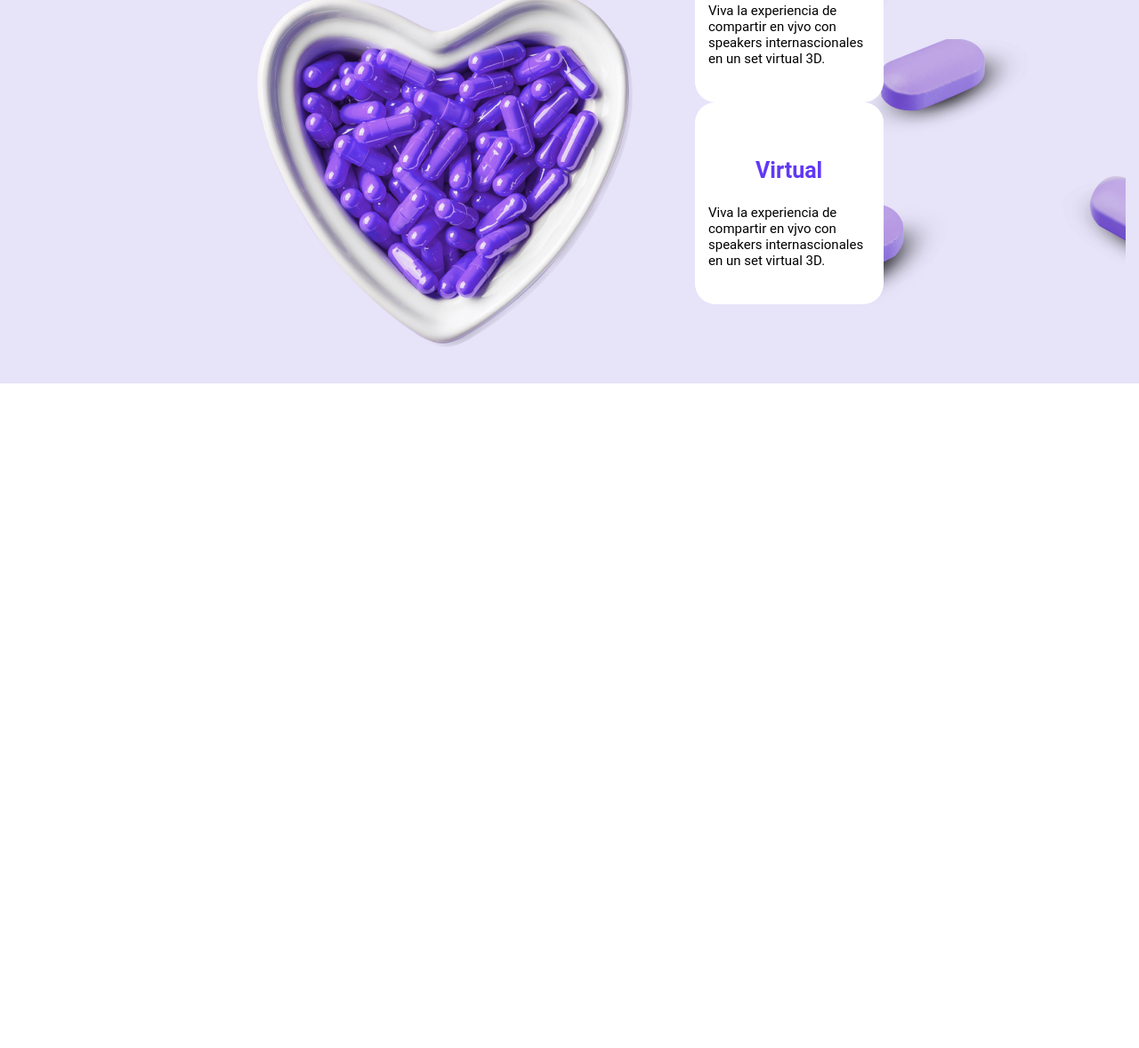
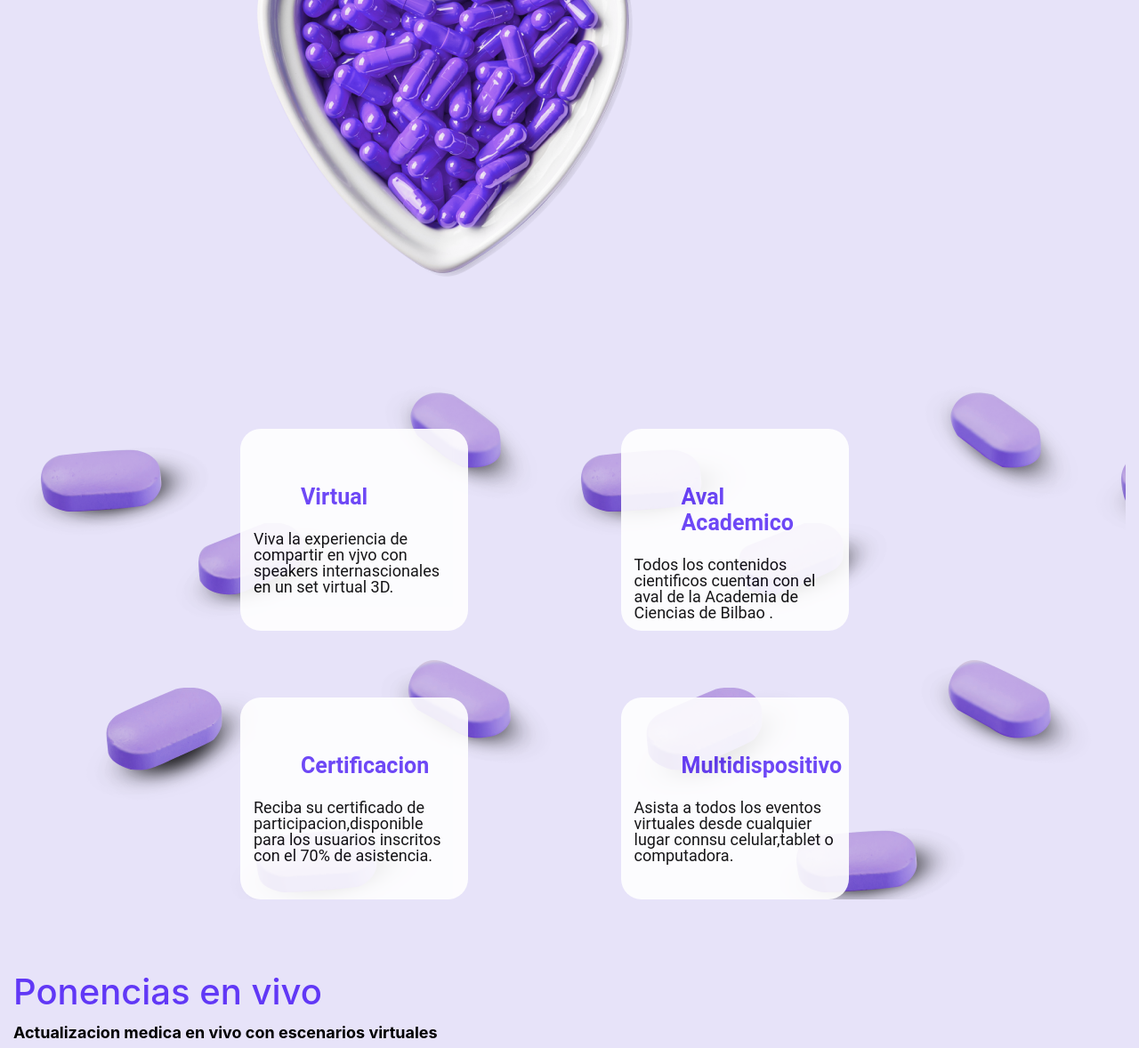
Before and after one commit to Elsnight/prueba-2021a-Elsnight-master, a plain HTML site: page index.html in a window 1280 px wide. Shown: the part 1097-2275 px from the top of the page at 89% size. Before the commit the page ends 1528 px from the top, so only its background shows below. Drawn offline with nearby package versions, Linux system fonts and the light colour scheme.

Commit message:
agregado

```diff
--- a/index.html
+++ b/index.html
@@ -57,9 +57,13 @@
                     <h1>Descripcion del programa</h1>
                     <img  src="images/medicinas_lila%201.png" class="img-responsive" alt="" >
                 </div>
-
                 <div class="  col-sm">
                     <section class="derecha">
+                    <div class="container">
+                                    <div class="row">
+                                        <div class="col-sm-9">
+                                            <div class="row">
+                                                <div class="col-8 col-sm-6">
                                                     <div id="rectangle">
                                                     <h2>Virtual</h2>
                                                     <h3>Viva la experiencia de
@@ -67,7 +71,59 @@
                                                         speakers internascionales
                                                         en un set virtual 3D.</h3>
                                                 </div>
+                                                </div>
+                                                <div class="col-8 col-sm-6">
+                                                    <div id="rectangle">
+                                                    <h2>Aval Academico</h2>
+                                                    <h3>Todos los contenidos cientificos
+                                                        cuentan con el aval de la Academia
+                                                        de Ciencias de Bilbao .</h3>
+                                                </div>
+                                                </div>
+                                            </div>
 
+                                            <div class="row">
+                                                <div class="col-4 col-sm-6">
+                                                    <div id="rectangle">
+                                                    <h2>Certificacion</h2>
+                                                    <h3>Reciba su certificado de
+                                                        participacion,disponible para
+                                                        los usuarios inscritos con
+                                                        el 70% de asistencia.</h3>
+                                                </div>
+                                                </div>
+                                                <div class="col-4 col-sm-6 ">
+                                                    <div id="rectangle">
+                                                    <h2>Multidispositivo</h2>
+                                                    <h3>Asista a todos los eventos
+                                                        virtuales desde cualquier lugar connsu celular,tablet o computadora.</h3>
+                                                </div>
+                                                </div>
+                                            </div>
+                                        </div>
+                                    </div>
+                                </div>
+                    </section>
+                </div>
+            </div>
+        </div>
+</section>
+<!-- Escena-4 -->
+<section class="head-3">
+    <div class="container-fluid">
+        <div class="row">
+            <div class="col-sm">
+                <h1>Ponencias en vivo</h1>
+                <p>Actualizacion medica en vivo con escenarios virtuales</p>
+                <img  src="images/medicinas_lila%201.png" class="img-responsive" alt="" >
+            </div>
+            <div class="  col-sm">
+                <section class="derecha">
+                    <div class="container">
+                        <div class="row">
+                            <div class="col-sm-9">
+                                <div class="row">
+                                    <div class="col-8 col-sm-6">
                                         <div id="rectangle">
                                             <h2>Virtual</h2>
                                             <h3>Viva la experiencia de
@@ -75,13 +131,43 @@
                                                 speakers internascionales
                                                 en un set virtual 3D.</h3>
                                         </div>
-                    </section>
-
-
+                                    </div>
+                                    <div class="col-8 col-sm-6">
+                                        <div id="rectangle">
+                                            <h2>Aval Academico</h2>
+                                            <h3>Todos los contenidos cientificos
+                                                cuentan con el aval de la Academia
+                                                de Ciencias de Bilbao .</h3>
+                                        </div>
+                                    </div>
                                 </div>
 
+                                <div class="row">
+                                    <div class="col-4 col-sm-6">
+                                        <div id="rectangle">
+                                            <h2>Certificacion</h2>
+                                            <h3>Reciba su certificado de
+                                                participacion,disponible para
+                                                los usuarios inscritos con
+                                                el 70% de asistencia.</h3>
                                         </div>
                                     </div>
+                                    <div class="col-4 col-sm-6 ">
+                                        <div id="rectangle">
+                                            <h2>Multidispositivo</h2>
+                                            <h3>Asista a todos los eventos
+                                                virtuales desde cualquier lugar connsu celular,tablet o computadora.</h3>
+                                        </div>
+                                    </div>
+                                </div>
+                            </div>
+                        </div>
+                    </div>
+                </section>
+            </div>
+        </div>
+    </div>
+
 </section>
 
 
--- a/stile.css
+++ b/stile.css
@@ -57,10 +57,11 @@ h1{
 #rectangle{
     background:white;
     height: 227px;
-    width: 212px;
+    width: 256px;
     left: 417px;
     top: 589px;
     border-radius: 23px;
+    opacity: 90%;
 
 }
 
@@ -73,15 +74,18 @@ h1{
      font-size: 25px;
      line-height: 29px;
      color: #6138F6;
+     text-align: left;
+
  }
 h3{
     padding: 0px 15px 48px 15px;
     font-family: Roboto;
     font-style: normal;
     font-weight: normal;
-    font-size: 15px;
+    font-size: 18px;
     line-height: 18px;
     color: #000000;
+    text-align: justify-all;
 }
 
 .derecha{
@@ -93,5 +97,29 @@ h3{
     width: 100%;
     padding-right: 15px;
     padding-left: 15px;
-    padding-top: 159px;
+    padding-top: 80px;
 }
+
+.col-8 , col-sm-6{
+    position: relative;
+    width: 100%;
+    padding-right: 100px;
+    padding-left: 200px;
+    padding-top: 50px;
+}
+.col-4 ,col-sm-6{
+    position: relative;
+    width: 100%;
+    padding-right: 100px;
+    padding-left: 200px;
+    padding-top: 75px;
+}
+
+p{
+    color: black;
+    font-weight: bold;
+    font-size: 18px;
+
+
+
+}
```
Lines whose indentation alone changed are shown as unchanged.
